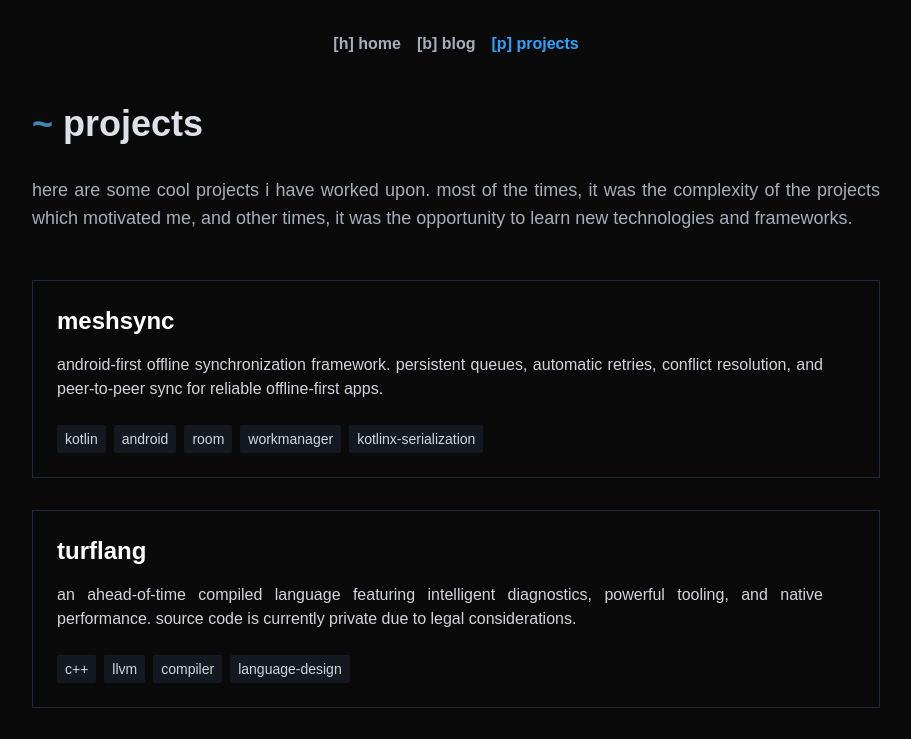
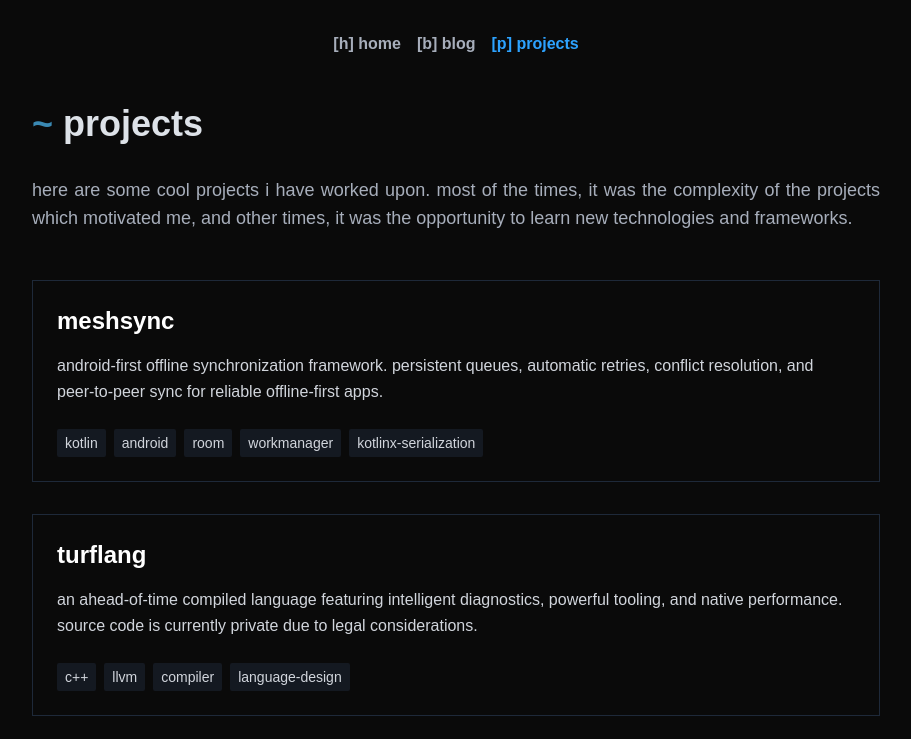
Before and after one commit to a2ys/website, a Next.js app: page /projects in a window 1280 px wide. Shown: the top 739 px of the page, without its empty margins (184-1095 px from the left). Built offline with nearby package versions, Linux system fonts and the light colour scheme; some icons are missing; a web font is replaced by a local one.

Commit message:
misc: change layout of projects

```diff
--- a/src/components/ProjectCard.tsx
+++ b/src/components/ProjectCard.tsx
@@ -15,8 +15,8 @@ export function ProjectCard({
   href,
 }: ProjectCardProps) {
   return (
-    <div className="group border border-gray-800 p-6 transition-colors hover:border-accent/50">
-      <Link href={href} target="_blank">
+    <div className="group border border-gray-800 p-6 flex flex-col h-full transition-colors hover:border-accent/50">
+      <Link href={href} target="_blank" className="flex flex-col h-full">
         <div className="flex justify-between items-start mb-4">
           <h2 className="text-2xl font-bold text-white group-hover:text-accent transition-colors">
             {title}
@@ -24,8 +24,8 @@ export function ProjectCard({
           {/* <ArrowUpRight className="w-5 h-5 text-gray-400 group-hover:text-accent transition-colors" /> */}
           <ArrowUpRight className="w-5 h-5 text-gray-400 group-hover:text-accent transition-colors" />
         </div>
-        <p className="text-gray-300 mb-6 mr-8 text-justify">{description}</p>
-        <div>
+        <p className="text-gray-300 leading-relaxed flex-1">{description}</p>
+        <div className="mt-6">
           <div className="flex flex-wrap gap-2">
             {technologies.map((tech) => (
               <span
```
